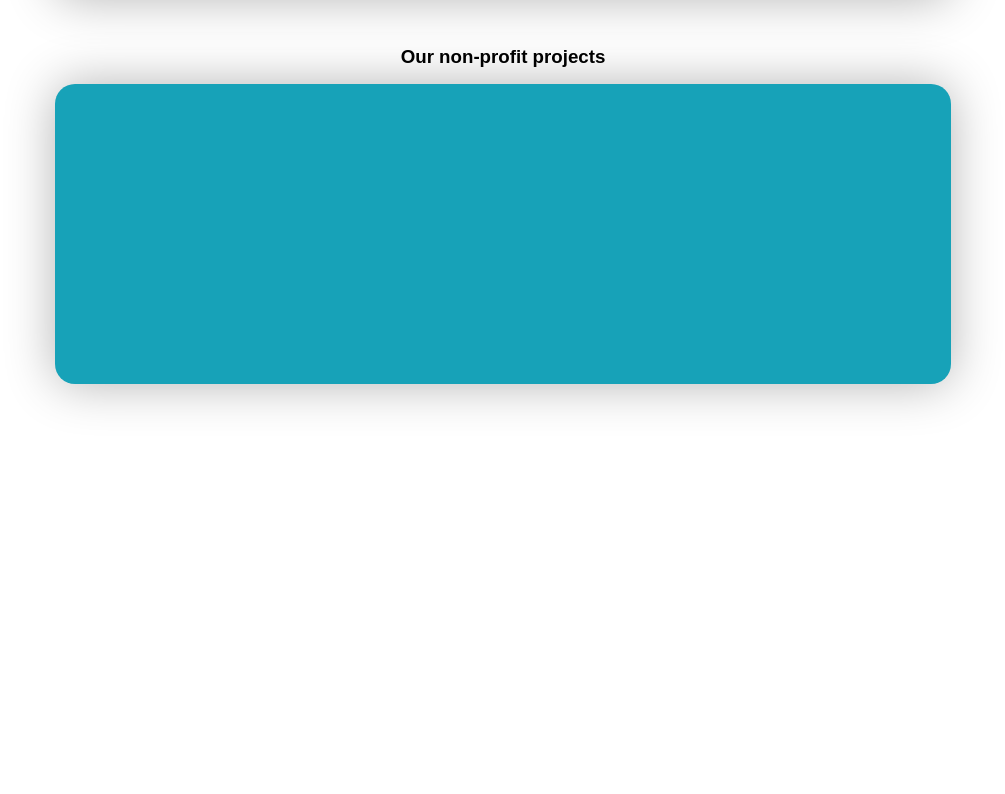
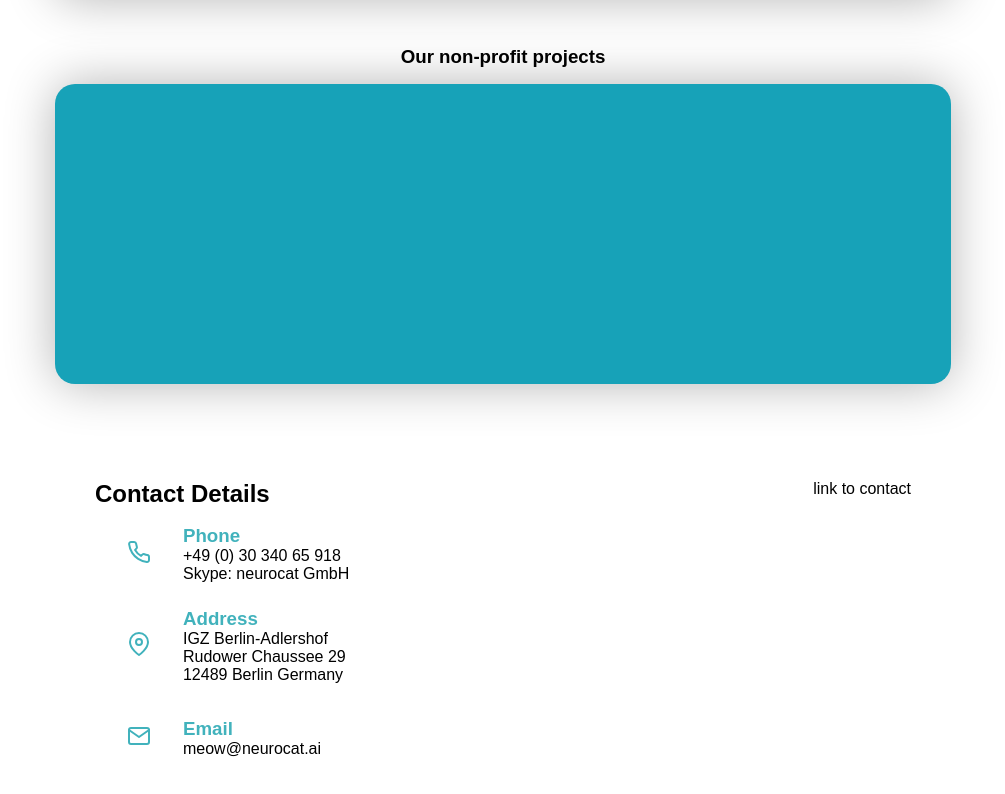
Before and after one commit to mcromp/neurocat_challange, a React (Create React App) app: page /projects in a window 1280 px wide. Shown: the part 1420-2214 px from the top of the page, without its empty margins (137-1142 px from the left). Before the commit the page ends 1900 px from the top, so only its background shows below. Built offline with nearby package versions, Linux system fonts and the light colour scheme; a web font is replaced by a local one.

Commit message:
Add footer

```diff
--- a/package.json
+++ b/package.json
@@ -9,6 +9,7 @@
     "history": "^5.0.0",
     "react": "^17.0.2",
     "react-dom": "^17.0.2",
+    "react-feather": "^2.0.9",
     "react-router": "^6.0.0-beta.0",
     "react-router-dom": "^6.0.0-beta.0",
     "react-router-native": "^6.0.0-beta.0",
--- a/src/index.css
+++ b/src/index.css
@@ -40,5 +40,4 @@ a:hover {
 }
 .page{
   margin-top: 5.5rem;
-  margin-bottom: 5rem;
 }
--- a/src/pages/Home/index.js
+++ b/src/pages/Home/index.js
@@ -1,5 +1,6 @@
 import React, { useEffect } from "react";
 import Header from "../../shared_components/Header";
+import Footer from "../../shared_components/Footer";
 import Block from "../../shared_components/Block";
 import { Link } from "react-router-dom";
 import HomeLinkBlock from "./HomeLinkBlock";
@@ -99,6 +100,7 @@ function Home() {
     <h2>Careers</h2>
     <Block />
    </div>
+   <Footer />
   </div>
  );
 }
--- a/src/pages/Projects/Projects.js
+++ b/src/pages/Projects/Projects.js
@@ -2,6 +2,8 @@ import React from "react";
 import ProjectBlock from "./ProjectBlock";
 import OfferingBlock from "./OfferingBlock";
 import Header from "../../shared_components/Header";
+import Footer from "../../shared_components/Footer";
+
 import { offertingsData, projectsBlocksData } from "./projectData";
 import "./style.css";
 
@@ -28,6 +30,7 @@ function Projects() {
      <ProjectBlock data={data} key={data.title} />
     ))}
    </div>
+   <Footer />
   </div>
  );
 }
--- /dev/null
+++ b/src/shared_components/Footer/index.js
@@ -0,0 +1,64 @@
+import React from "react";
+import * as Icon from "react-feather";
+import "./style.css";
+
+const contactDetails = [
+ {
+  title: "Phone",
+  text: "+49 (0) 30 340 65 918\nSkype: neurocat GmbH",
+  link: null,
+  icon: "Phone",
+ },
+ {
+  title: "Address",
+  text: "IGZ Berlin-Adlershof\nRudower Chaussee 29\n12489 Berlin Germany",
+  link: "https://www.google.de/maps/place/Rudower+Chaussee+29,+12489+Berlin",
+  icon: "MapPin",
+ },
+ {
+  title: "Email",
+  text: "meow@neurocat.ai",
+  link: "mailto:meow@neurocat.ai",
+  icon: "Mail",
+ },
+];
+
+function Footer() {
+ return (
+  <div className="footer">
+   <div className="contact">
+    <h2>Contact Details</h2>
+    {contactDetails.map((contact) => (
+     <ContactBlock data={contact} key={contact.title} />
+    ))}
+   </div>
+   <div className="form">link to contact</div>
+  </div>
+ );
+}
+
+const ContactBlock = ({ data }) => {
+ const IconTag = Icon[data.icon];
+ return (
+  <div className="contact-details">
+   <div className="details-icon">
+    <IconTag />
+   </div>
+   {data.link ? (
+    <a href={data.link} target="_blank" rel="noreferrer">
+     <div className="contact-details-block">
+      <h3>{data.title}</h3>
+      <p>{data.text}</p>
+     </div>
+    </a>
+   ) : (
+    <div className="contact-details-block">
+     <h3>{data.title}</h3>
+     <p>{data.text}</p>
+    </div>
+   )}
+  </div>
+ );
+};
+
+export default Footer;
--- /dev/null
+++ b/src/shared_components/Footer/style.css
@@ -0,0 +1,33 @@
+.footer{
+  margin-top: 5rem;
+  margin-bottom: 1rem;
+  display: flex;
+  justify-content: space-around;
+  width: 100%;
+}
+
+.footer .contact{
+  display: flex;
+  flex-direction: column;
+}
+
+.contact-details-block p{
+   white-space:pre-wrap;
+   color: black;
+}
+.contact-details a p:hover{
+  color: var(--main2);
+}
+.contact-details-block h3{
+  color: var(--main);
+}
+.contact .contact-details{
+  display: flex;
+  flex-direction: row;
+  align-items: center;
+}
+
+.contact-details .details-icon{
+  padding: 2rem;
+  color: var(--main);
+}
```
Also changed, not shown: src/shared_components/Footer.js (deleted), 1 other file (tests, documents, lock files or other folders).
